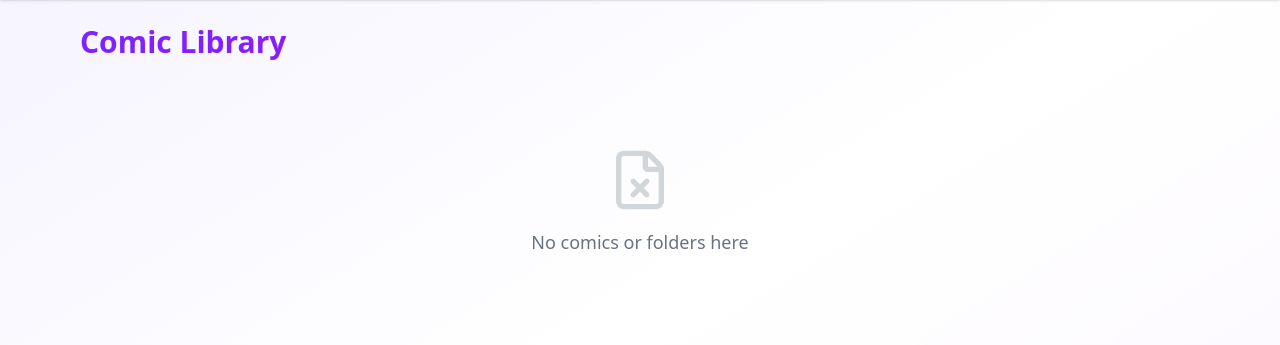
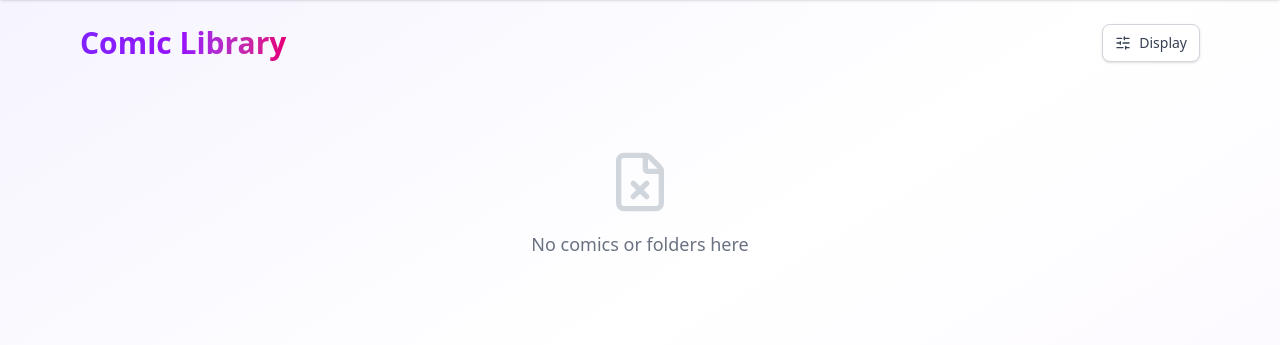
Before and after one commit to metalogico/issued, a FastAPI app: page /reader/ in a window 1280 px wide. Shown: the part 83-428 px from the top of the page. Run offline with FastAPI, Linux system fonts and the light colour scheme; data that the repository does not hold is empty; some libraries are stand-ins or nearby versions.

Commit message:
Add web library display controls

```diff
--- /dev/null
+++ b/reader/static/js/layout.js
@@ -0,0 +1,78 @@
+(() => {
+  const widthStorageKey = 'issued-layout-width';
+  const sizeStorageKey = 'issued-thumbnail-size';
+  const validWidths = ['fixed', 'full'];
+  const validSizes = ['small', 'medium', 'large'];
+  const root = document.documentElement;
+  const toggle = document.getElementById('display-settings-toggle');
+  const panel = document.getElementById('display-settings-panel');
+  const sizeLabel = document.getElementById('thumbnail-size-label');
+  const decreaseButton = document.getElementById('thumbnail-size-decrease');
+  const increaseButton = document.getElementById('thumbnail-size-increase');
+
+  const persist = (key, value) => {
+    try {
+      localStorage.setItem(key, value);
+    } catch (_) {}
+  };
+
+  const applyWidth = (width, shouldPersist = false) => {
+    const normalizedWidth = validWidths.includes(width) ? width : 'fixed';
+    root.dataset.layoutWidth = normalizedWidth;
+    document.querySelectorAll('[data-layout-width]').forEach((button) => {
+      button.setAttribute('aria-pressed', String(button.dataset.layoutWidth === normalizedWidth));
+    });
+    if (shouldPersist) persist(widthStorageKey, normalizedWidth);
+  };
+
+  const applySize = (size, shouldPersist = false) => {
+    const normalizedSize = validSizes.includes(size) ? size : 'medium';
+    const sizeIndex = validSizes.indexOf(normalizedSize);
+    root.dataset.thumbnailSize = normalizedSize;
+    if (sizeLabel) sizeLabel.textContent = normalizedSize[0].toUpperCase() + normalizedSize.slice(1);
+    if (decreaseButton) decreaseButton.disabled = sizeIndex === 0;
+    if (increaseButton) increaseButton.disabled = sizeIndex === validSizes.length - 1;
+    if (shouldPersist) persist(sizeStorageKey, normalizedSize);
+  };
+
+  applyWidth(root.dataset.layoutWidth);
+  applySize(root.dataset.thumbnailSize);
+
+  if (!toggle || !panel) return;
+
+  const closePanel = () => {
+    panel.classList.add('hidden');
+    toggle.setAttribute('aria-expanded', 'false');
+  };
+
+  toggle.addEventListener('click', () => {
+    const shouldOpen = panel.classList.contains('hidden');
+    panel.classList.toggle('hidden', !shouldOpen);
+    toggle.setAttribute('aria-expanded', String(shouldOpen));
+  });
+
+  document.querySelectorAll('[data-layout-width]').forEach((button) => {
+    button.addEventListener('click', () => applyWidth(button.dataset.layoutWidth, true));
+  });
+
+  decreaseButton?.addEventListener('click', () => {
+    const currentIndex = validSizes.indexOf(root.dataset.thumbnailSize);
+    applySize(validSizes[Math.max(0, currentIndex - 1)], true);
+  });
+
+  increaseButton?.addEventListener('click', () => {
+    const currentIndex = validSizes.indexOf(root.dataset.thumbnailSize);
+    applySize(validSizes[Math.min(validSizes.length - 1, currentIndex + 1)], true);
+  });
+
+  document.addEventListener('click', (event) => {
+    if (!panel.contains(event.target) && !toggle.contains(event.target)) closePanel();
+  });
+
+  document.addEventListener('keydown', (event) => {
+    if (event.key === 'Escape') {
+      closePanel();
+      toggle.focus();
+    }
+  });
+})();
--- a/reader/templates/base.html
+++ b/reader/templates/base.html
@@ -10,12 +10,22 @@
   <title>{% block title %}Comic Library{% endblock %}</title>
   <script>
     (() => {
+      const root = document.documentElement;
       try {
         const savedTheme = localStorage.getItem('issued-theme');
         const prefersDark = window.matchMedia('(prefers-color-scheme: dark)').matches;
-        document.documentElement.dataset.theme = savedTheme || (prefersDark ? 'dark' : 'light');
+        const savedLayoutWidth = localStorage.getItem('issued-layout-width');
+        const savedThumbnailSize = localStorage.getItem('issued-thumbnail-size');
+
+        root.dataset.theme = savedTheme || (prefersDark ? 'dark' : 'light');
+        root.dataset.layoutWidth = ['fixed', 'full'].includes(savedLayoutWidth) ? savedLayoutWidth : 'fixed';
+        root.dataset.thumbnailSize = ['small', 'medium', 'large'].includes(savedThumbnailSize)
+          ? savedThumbnailSize
+          : 'medium';
       } catch (_) {
-        document.documentElement.dataset.theme = 'light';
+        root.dataset.theme = 'light';
+        root.dataset.layoutWidth = 'fixed';
+        root.dataset.thumbnailSize = 'medium';
       }
     })();
   </script>
@@ -31,7 +41,7 @@
 <body
   class="min-h-screen bg-gradient-to-br from-violet-50 via-white to-purple-50 text-gray-900 antialiased pl-[env(safe-area-inset-left)] pr-[env(safe-area-inset-right)] pb-[env(safe-area-inset-bottom)]">
   <header class="border-b border-violet-100 bg-white/80 py-3 sm:py-4 backdrop-blur-md shadow-sm">
-    <div class="mx-auto max-w-6xl px-3 sm:px-4">
+    <div class="layout-container mx-auto max-w-6xl px-3 sm:px-4">
       <div class="flex flex-col gap-3 lg:flex-row lg:items-center lg:gap-4">
         <div class="flex shrink-0 justify-center lg:justify-start lg:w-[min(14rem,28%)]">
           <a href="{{ url_path(request, 'browse_root') }}"
@@ -102,10 +112,11 @@
       {% endif %}
     </div>
   </header>
-  <main class="mx-auto max-w-6xl px-3 py-4 sm:px-4 sm:py-6">
+  <main class="layout-container mx-auto max-w-6xl px-3 py-4 sm:px-4 sm:py-6">
     {% block content %}{% endblock %}
   </main>
   {% block scripts %}{% endblock %}
+  <script src="{{ url_path(request, 'reader_static', path='/js/layout.js') }}"></script>
   <script src="{{ url_path(request, 'reader_static', path='/js/theme.js') }}"></script>
   <script>lucide.createIcons();</script>
 </body>
--- a/reader/templates/browser.html
+++ b/reader/templates/browser.html
@@ -4,9 +4,49 @@
 
 {% block content %}
 <div class="browser fade-in">
-  <h1
-    class="mb-4 bg-gradient-to-r from-violet-600 via-purple-600 to-pink-600 bg-clip-text text-2xl font-bold text-transparent sm:mb-6 sm:text-3xl">
-    {{ title }}</h1>
+  <div class="mb-4 flex items-center justify-between gap-3 sm:mb-6">
+    <h1
+      class="bg-gradient-to-r from-violet-600 via-purple-600 to-pink-600 bg-clip-text text-2xl font-bold text-transparent sm:text-3xl">
+      {{ title }}</h1>
+
+    <div class="relative shrink-0">
+      <button id="display-settings-toggle" type="button"
+        class="inline-flex items-center gap-2 rounded-lg border border-gray-300 bg-white px-3 py-2 text-sm font-medium text-gray-700 shadow-sm transition hover:bg-gray-50 focus:outline-none focus:ring-2 focus:ring-purple-500"
+        aria-expanded="false" aria-controls="display-settings-panel">
+        <i data-lucide="sliders-horizontal" class="h-4 w-4"></i>
+        <span class="hidden sm:inline">Display</span>
+      </button>
+
+      <div id="display-settings-panel"
+        class="absolute right-0 top-12 z-50 hidden w-72 rounded-xl border border-gray-200 bg-white p-4 shadow-xl">
+        <div>
+          <p class="mb-2 text-sm font-medium text-gray-900">Page width</p>
+          <div class="grid grid-cols-2 gap-2" role="group" aria-label="Page width">
+            <button type="button"
+              class="display-option rounded-lg border border-gray-200 px-3 py-2 text-sm font-medium text-gray-700 transition hover:bg-gray-50"
+              data-layout-width="fixed" aria-pressed="true">Fixed</button>
+            <button type="button"
+              class="display-option rounded-lg border border-gray-200 px-3 py-2 text-sm font-medium text-gray-700 transition hover:bg-gray-50"
+              data-layout-width="full" aria-pressed="false">Full width</button>
+          </div>
+        </div>
+
+        <div class="mt-4 border-t border-gray-200 pt-4">
+          <p class="mb-2 text-sm font-medium text-gray-900">Cover size</p>
+          <div class="flex items-center justify-between gap-3">
+            <button id="thumbnail-size-decrease" type="button"
+              class="inline-flex h-9 w-9 items-center justify-center rounded-lg border border-gray-200 text-gray-700 transition hover:bg-gray-50 disabled:cursor-not-allowed disabled:opacity-40"
+              aria-label="Use smaller covers"><i data-lucide="minus" class="h-4 w-4"></i></button>
+            <span id="thumbnail-size-label"
+              class="min-w-16 text-center text-sm font-medium text-gray-700">Medium</span>
+            <button id="thumbnail-size-increase" type="button"
+              class="inline-flex h-9 w-9 items-center justify-center rounded-lg border border-gray-200 text-gray-700 transition hover:bg-gray-50 disabled:cursor-not-allowed disabled:opacity-40"
+              aria-label="Use larger covers"><i data-lucide="plus" class="h-4 w-4"></i></button>
+          </div>
+        </div>
+      </div>
+    </div>
+  </div>
 
   {% if folder_id is defined and folder_id and is_leaf %}
   <div class="mb-4 flex flex-wrap items-center gap-2">
--- a/reader/templates/partials/comics-section.html
+++ b/reader/templates/partials/comics-section.html
@@ -134,7 +134,7 @@
         group.comics|length }}</span>
     </h3>
     <!-- Grid view -->
-    <ul class="comics-grid-list grid grid-cols-2 gap-4 sm:grid-cols-3 md:grid-cols-4 lg:grid-cols-5">
+    <ul class="comics-grid-list cover-grid grid grid-cols-2 gap-4 sm:grid-cols-3 md:grid-cols-4 lg:grid-cols-5">
       {% for c in group.comics %}
       <li class="group relative">
         <div
@@ -181,7 +181,7 @@
   {% endfor %}
   {% else %}
   <!-- Grid view -->
-  <ul class="comics-grid-list grid grid-cols-2 gap-4 sm:grid-cols-3 md:grid-cols-4 lg:grid-cols-5">
+  <ul class="comics-grid-list cover-grid grid grid-cols-2 gap-4 sm:grid-cols-3 md:grid-cols-4 lg:grid-cols-5">
     {% for c in comics %}
     <li class="group relative">
       <div
--- a/reader/templates/partials/folder-grid.html
+++ b/reader/templates/partials/folder-grid.html
@@ -1,7 +1,7 @@
 {% if folders %}
 <section class="mb-8">
   <h2 class="mb-4 text-lg font-bold text-gray-800">Folders</h2>
-  <ul class="grid grid-cols-2 gap-4 sm:grid-cols-3 md:grid-cols-4 lg:grid-cols-5">
+<ul class="cover-grid grid grid-cols-2 gap-4 sm:grid-cols-3 md:grid-cols-4 lg:grid-cols-5">
     {% for f in folders %}
     <li class="flex">
       <a href="{{ url_path(request, 'browse_folder', folder_id=f.id) }}"
```
Also changed, not shown: reader/static/css/style.css (+45 -0 lines), tests/test_reader_layout.py (added, +32 -0 lines), tests/test_reader_scan_action.py (+5 -0 lines).
